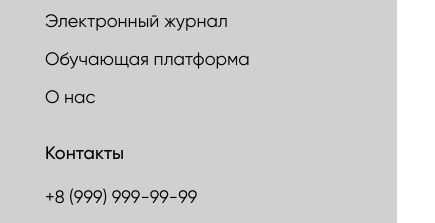
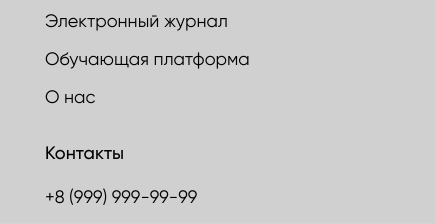
Before and after one commit to susha12/FreeCharging.io, a plain HTML site: page index.html in a window 390 px wide. Shown: the part 5572-5795 px from the top of the page, 435 px wide, since content can reach past the window. Drawn offline with Linux system fonts and the light colour scheme.

Commit message:
Update header_footer.css

```diff
--- a/style/header_footer.css
+++ b/style/header_footer.css
@@ -364,8 +364,8 @@ footer{
     display:flex;
     position: absolute;
     bottom: 0px;
-    left: -150px;
-    width: 160%;
+    left: -80px;
+    width: 150%;
     height: 950px;
     background: #D0D0D0;
     z-index: -100;
```
